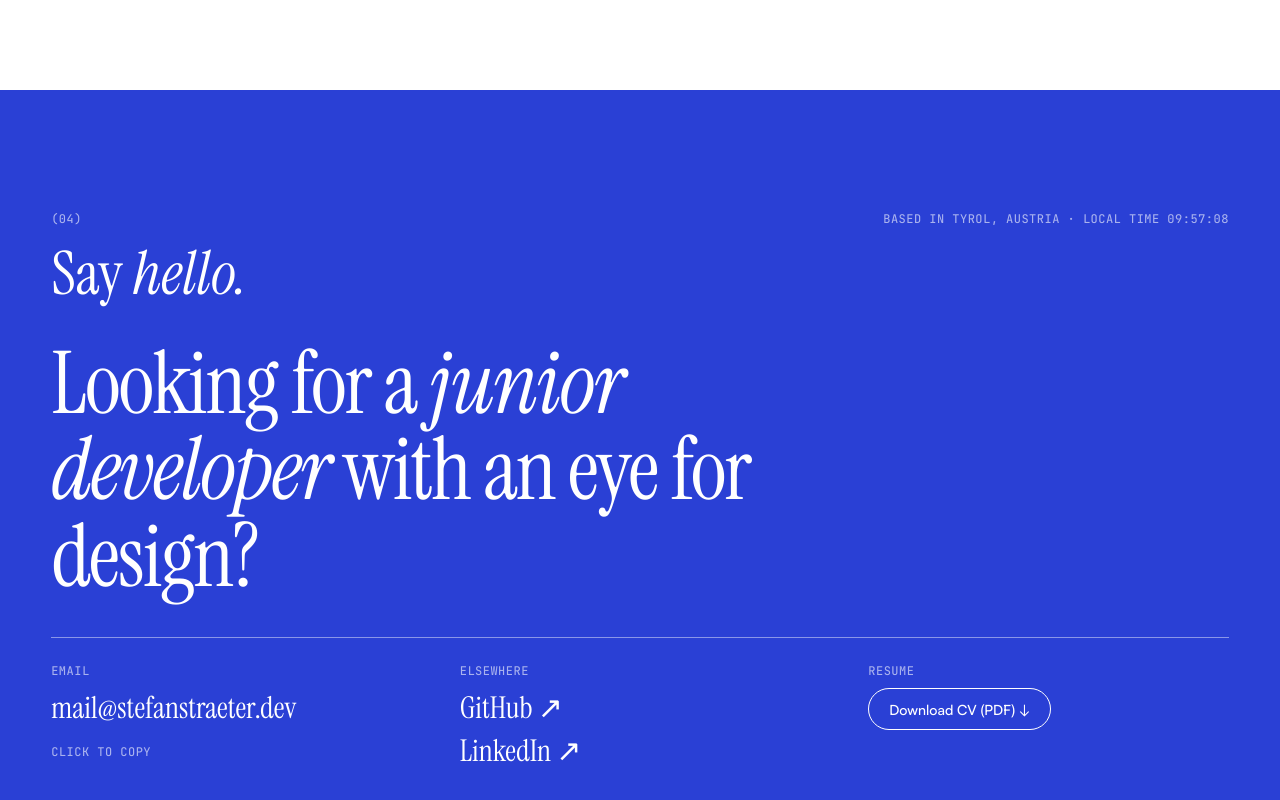
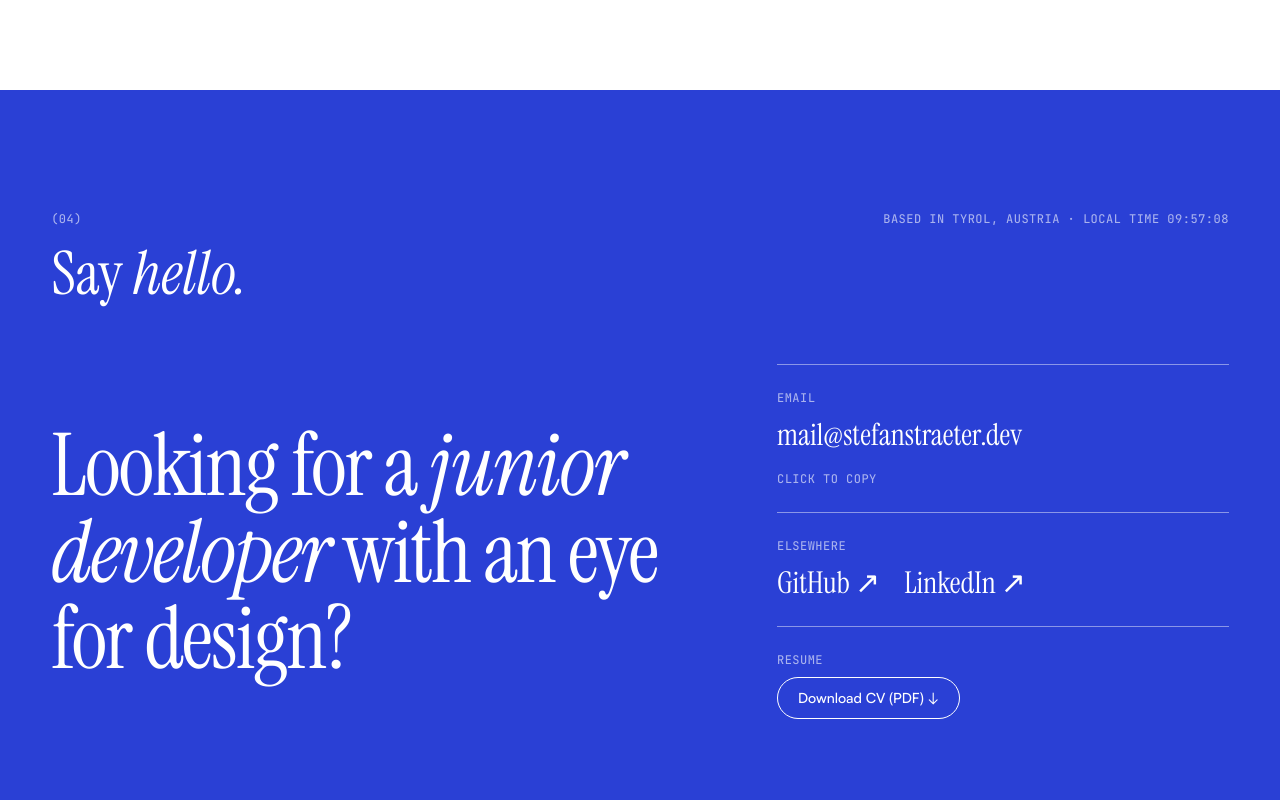
Before and after one commit to stefanstraeter/showcase, an Angular app: page / in a window 1280 px wide. Shown: the part 2639-3439 px from the top of the page. Built offline with nearby package versions, Linux system fonts and the light colour scheme.

Commit message:
feat: update contact section layout for improved desktop responsiveness

```diff
--- a/src/app/features/home/components/contact/contact.scss
+++ b/src/app/features/home/components/contact/contact.scss
@@ -16,8 +16,8 @@
 
   @include m.desktop {
     @include m.full-screen;
-    grid-template-columns: 1fr auto;
-    grid-template-rows: auto 1fr auto;
+    grid-template-columns: 3fr 2fr;
+    grid-template-rows: auto 1fr;
     column-gap: v.$contact-column-gap;
     padding-top: v.$contact-padding-top-desktop;
     padding-bottom: v.$contact-padding-bottom-desktop;
@@ -52,7 +52,7 @@
     letter-spacing: v.$letter-spacing-hero;
 
     @include m.desktop {
-      grid-column: 1 / -1;
+      grid-column: 1;
       grid-row: 2;
       align-self: center;
     }
@@ -62,24 +62,15 @@
     margin: 0;
 
     @include m.desktop {
-      display: grid;
-      grid-column: 1 / -1;
-      grid-row: 3;
-      grid-template-columns: repeat(3, 1fr);
-      column-gap: v.$contact-column-gap;
-      padding-top: v.$contact-group-padding-block;
-      border-top: v.$border-on-primary;
+      grid-column: 2;
+      grid-row: 2;
+      align-self: center;
     }
   }
 
   &__group {
     padding-block: v.$contact-group-padding-block;
     border-top: v.$border-on-primary;
-
-    @include m.desktop {
-      padding-block: 0;
-      border-top: 0;
-    }
   }
 
   &__label {
@@ -129,11 +120,6 @@
     margin: 0;
     padding: 0;
     list-style: none;
-
-    @include m.desktop {
-      flex-direction: column;
-      gap: 0.25rem;
-    }
   }
 
   &__link {
```
